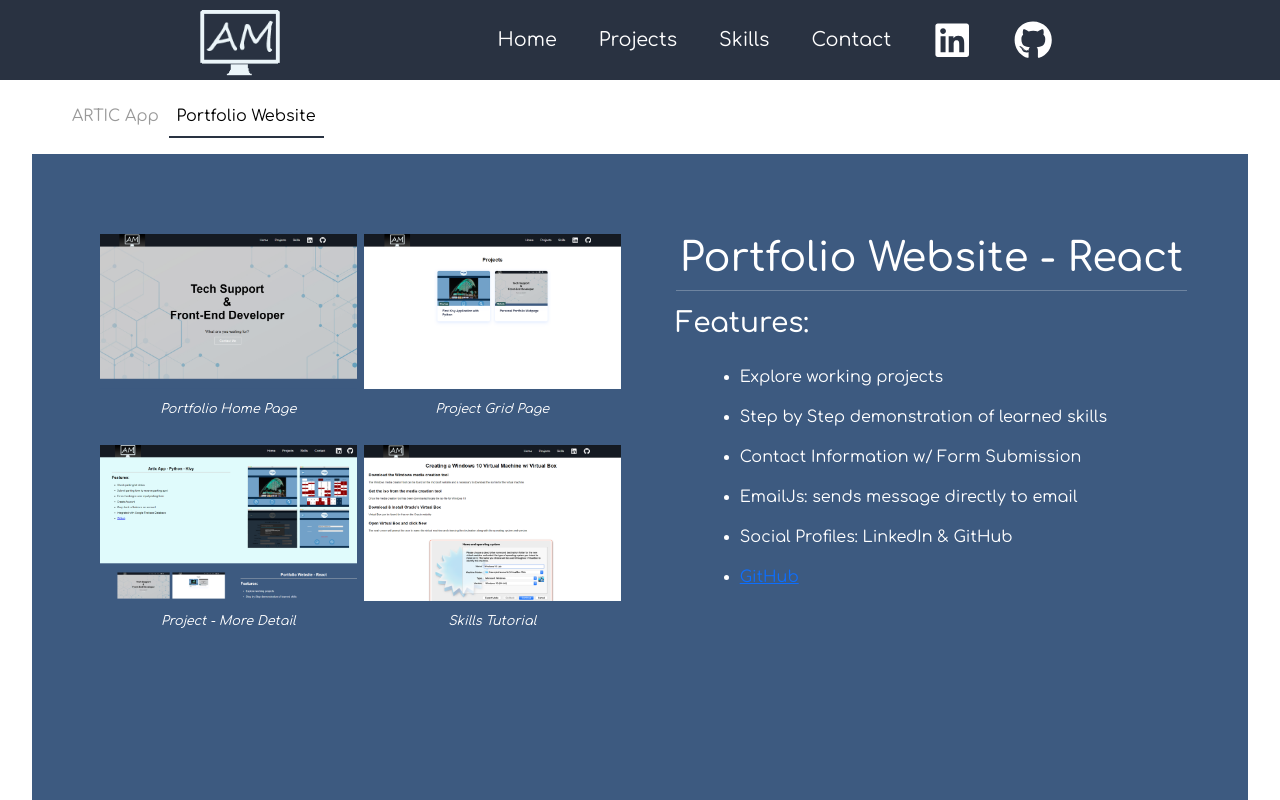
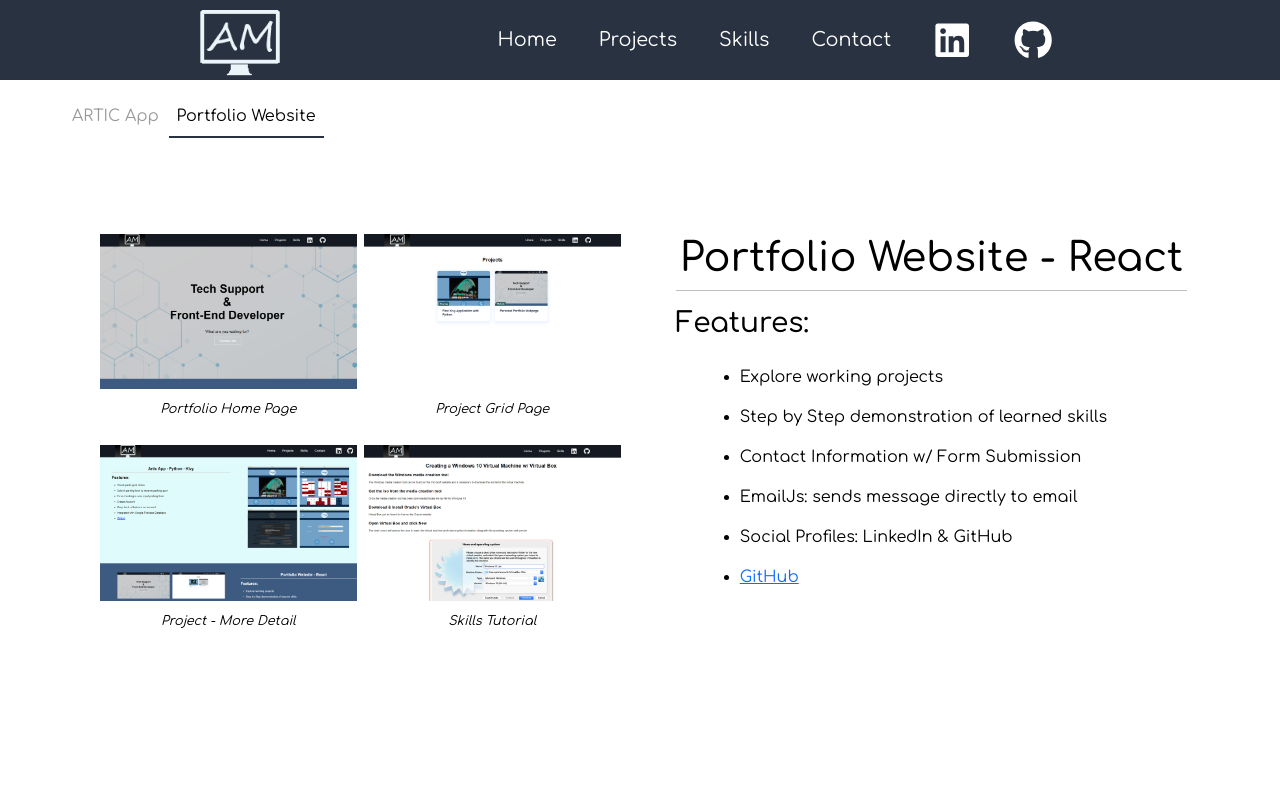
Before and after one commit to adrian-em94/portfolio_web, a React (Create React App) app: page /Projects in a window 1280 px wide. Both pictures are taken after a click on the tab "Portfolio Website". Shown: the top 800 px of the page. Built offline with nearby package versions, Linux system fonts and the light colour scheme.

Commit message:
changed background

```diff
--- a/src/components/Projects/PortfolioSection.css
+++ b/src/components/Projects/PortfolioSection.css
@@ -15,7 +15,7 @@
   margin-top: 3em;
   margin-bottom: 3em;
   padding-bottom: 80px;
-  color: #fff;
+  color: #000;
 }
 
 .right_img_split {
@@ -46,7 +46,7 @@ section {
 }
 
 .bg__secondary {
-  background-color: var(--primary-less-dark);
+  background-color: #fff;
 }
 
 .second_img_left {
```
